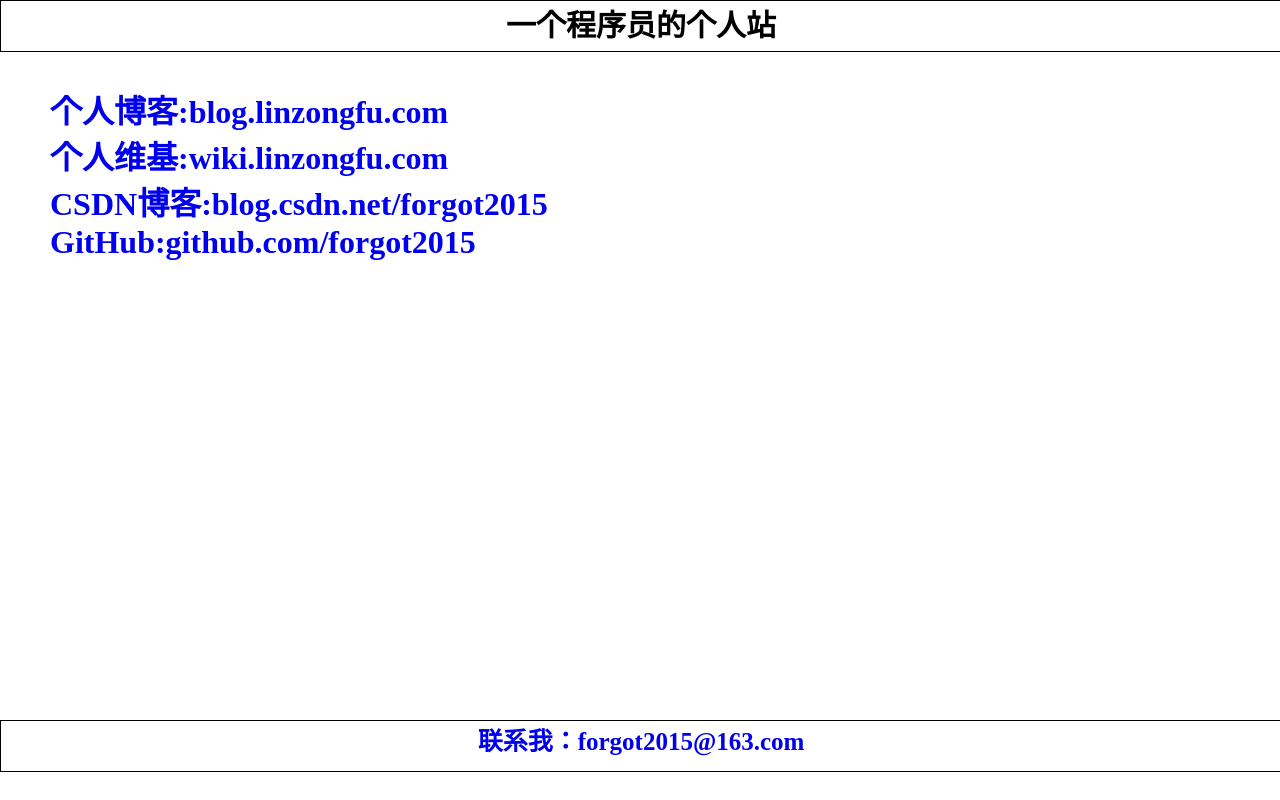
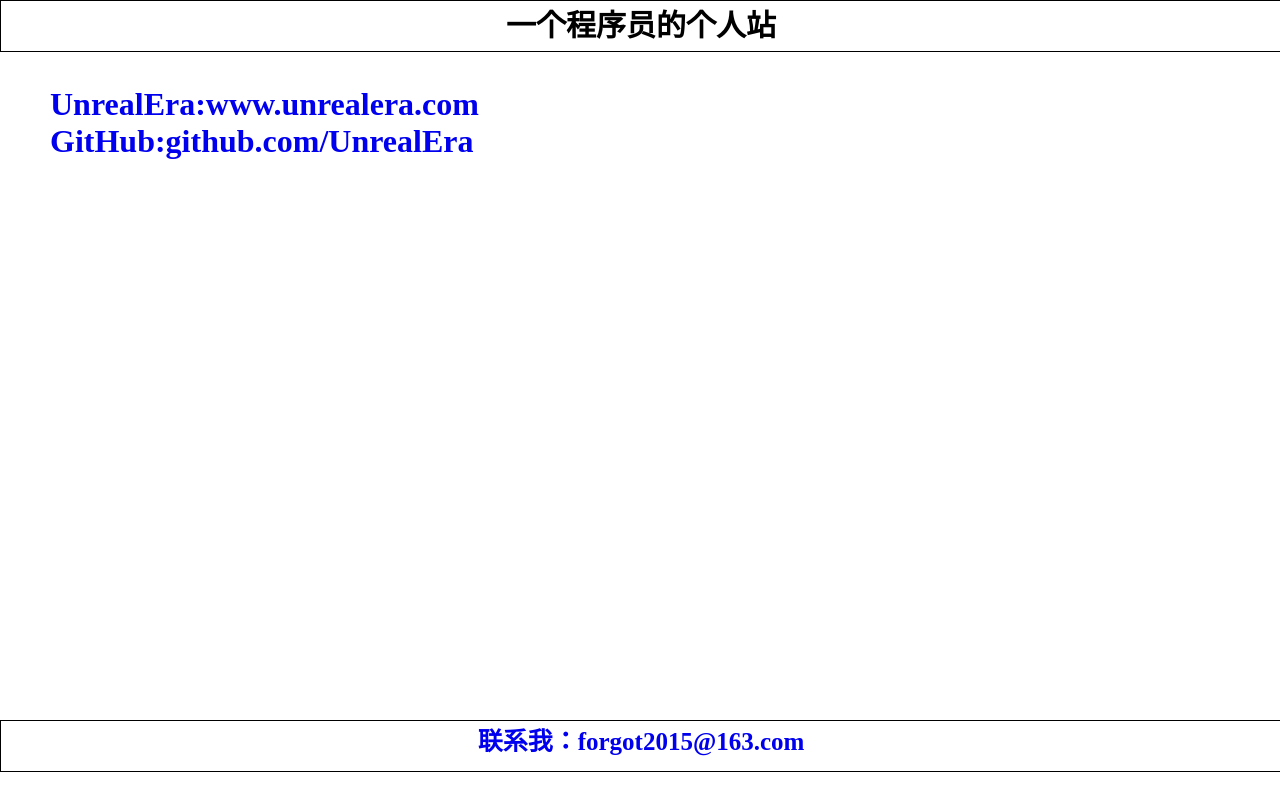
Before and after one commit to UnrealEra/UnrealEra.github.io, a plain HTML site: page index.html in a window 1280 px wide. Drawn offline with Linux system fonts and the light colour scheme.

Commit message:
Update index.html

```diff
--- a/index.html
+++ b/index.html
@@ -63,10 +63,8 @@
     <div id="mainbody"></div>
     <!--<p>linzongfu的个人网站</p>-->
     <div class="content url">
-        <h1><a title="个人博客" href="http://blog.linzongfu.com">个人博客:blog.linzongfu.com</a></h1>
-        <h1><a title="个人wiki" href="http://wiki.linzongfu.com">个人维基:wiki.linzongfu.com</a></h1>
-        <h1><a title="CSDN博客" href="http://blog.csdn.net/forgot2015">CSDN博客:blog.csdn.net/forgot2015</a></h1>
-        <h1><a title="github" href="https://github.com/forgot2015">GitHub:github.com/forgot2015</a></h1>
+        <h1><a title="个人博客" href="http://www.unrealera.com">UnrealEra:www.unrealera.com</a></h1>
+        <h1><a title="github" href="https://github.com/UnrealEra">GitHub:github.com/UnrealEra</a></h1>
     </div>
     <div id="footer"><a href="Mailto:forgot2015@163.com">联系我：forgot2015@163.com</a></div>
 
```
